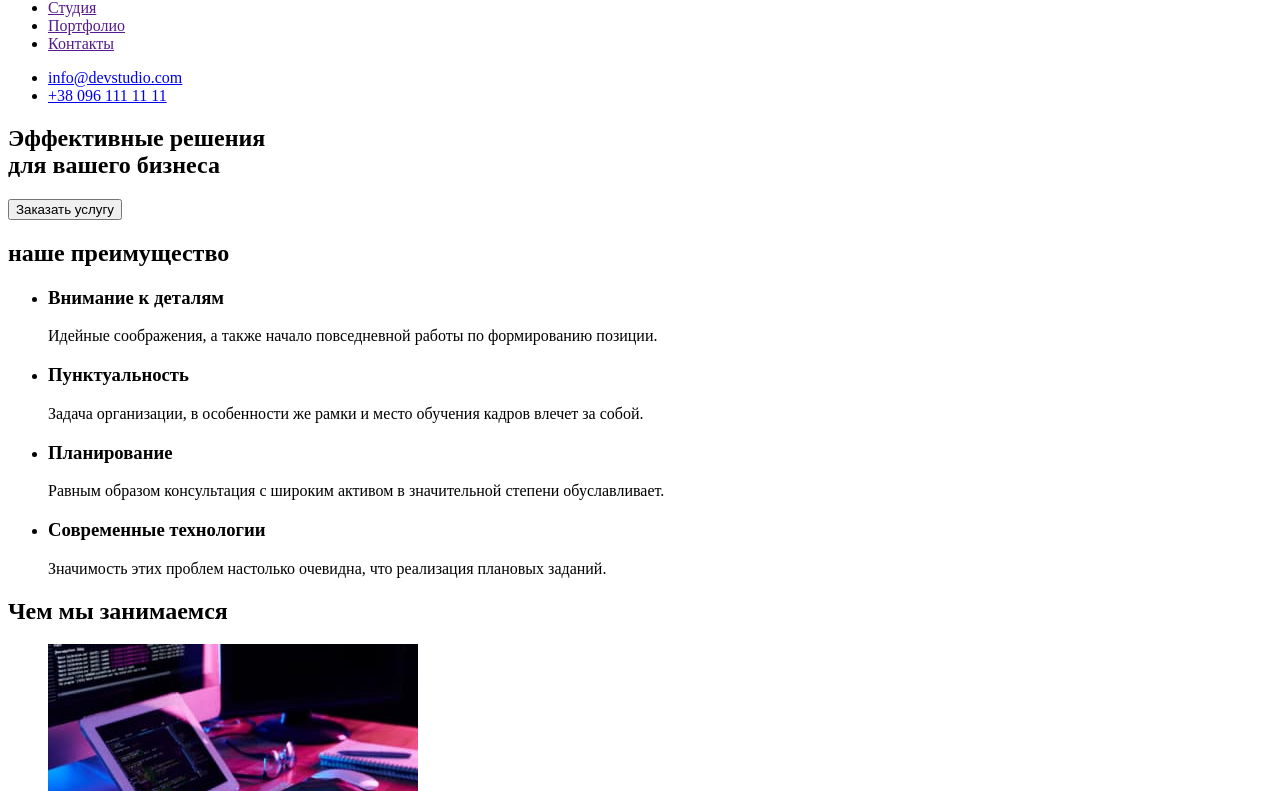
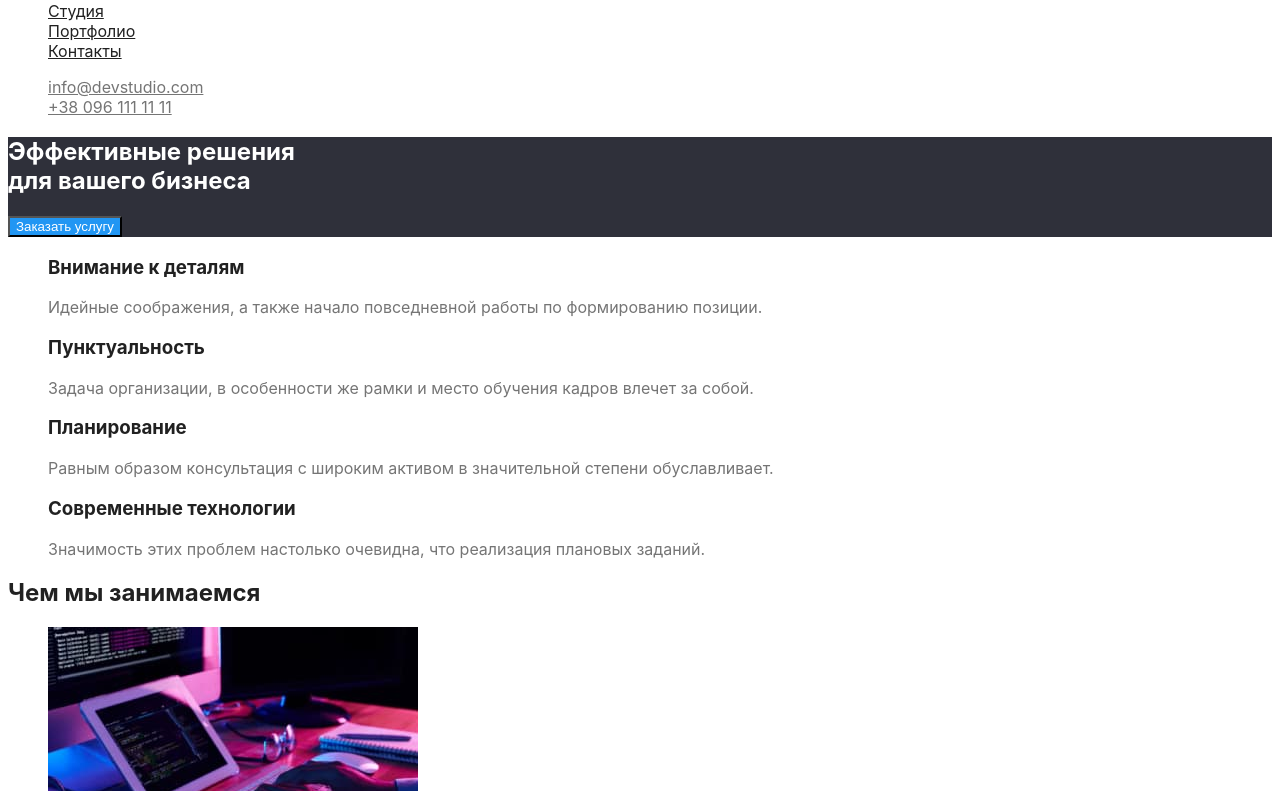
Before and after one commit to ivanytskyi2407/goit-markup-hw-02, a plain HTML site: page index.html in a window 1280 px wide. Shown: the part 43-834 px from the top of the page. Drawn offline with Linux system fonts and the light colour scheme.

Commit message:
Update index.html

```diff
--- a/index.html
+++ b/index.html
@@ -1,23 +1,29 @@
 <!DOCTYPE html>
 <html lang="ru">
   <head>
+    <style>
+      @import url("https://fonts.googleapis.com/css2?family=Raleway:wght@700&family=Roboto:wght@400;500;700;900&display=swap");
+    </style>
     <meta charset="UTF-8" />
     <meta http-equiv="X-UA-Compatible" content="IE=edge" />
     <meta name="viewport" content="width=device-width, initial-scale=1.0" />
     <title>Студия</title>
+    <link rel="stylesheet" href="./css/style.css" />
   </head>
   <body>
     <!--Шапка-->
     <header>
-      <a href="./index.html">WebStudio</a>
+      <a class="logo" href="./index.html"
+        >Web<span class="logo-studio">Studio</span></a
+      >
       <nav>
-        <ul>
+        <ul class="site-nav list">
           <li><a href="">Студия</a></li>
           <li><a href="">Портфолио</a></li>
           <li><a href="">Контакты</a></li>
         </ul>
       </nav>
-      <ul>
+      <ul class="auth-nav list">
         <li><a href="maito:info@devstudio.com">info@devstudio.com</a></li>
         <li><a href="tel:+380961111111">+38 096 111 11 11</a></li>
       </ul>
@@ -25,37 +31,38 @@
     <!--Main-->
     <main>
       <!--Заказ услуг-->
-      <section>
+      <section class="order">
         <h1>Эффективные решения <br />для вашего бизнеса</h1>
         <button type="button">Заказать услугу</button>
       </section>
       <!--наше преимущество-->
-      <section>
-        <h2 hide>наше преимущество</h2>
-        <ul>
+      <section class="section">
+        <h2 class="section-title" hidden>наше преимущество</h2>
+
+        <ul class="features list">
           <li>
-            <h3>Внимание к деталям</h3>
+            <h3 class="title">Внимание к деталям</h3>
             <p>
               Идейные соображения, а также начало повседневной работы по
               формированию позиции.
             </p>
           </li>
           <li>
-            <h3>Пунктуальность</h3>
+            <h3 class="title">Пунктуальность</h3>
             <p>
               Задача организации, в особенности же рамки и место обучения кадров
               влечет за собой.
             </p>
           </li>
           <li>
-            <h3>Планирование</h3>
+            <h3 class="title">Планирование</h3>
             <p>
               Равным образом консультация с широким активом в значительной
               степени обуславливает.
             </p>
           </li>
           <li>
-            <h3>Современные технологии</h3>
+            <h3 class="title">Современные технологии</h3>
             <p>
               Значимость этих проблем настолько очевидна, что реализация
               плановых заданий.
@@ -64,9 +71,9 @@
         </ul>
       </section>
       <!--Чем мы занимаемся-->
-      <section>
-        <h2>Чем мы занимаемся</h2>
-        <ul>
+      <section class="section">
+        <h2 class="section-title">Чем мы занимаемся</h2>
+        <ul class="list">
           <li>
             <img
               src="./image/box1.jpg"
@@ -94,9 +101,9 @@
         </ul>
       </section>
       <!--Наша команда-->
-      <section>
-        <h2>Наша команда</h2>
-        <ul>
+      <section class="section">
+        <h2 class="section-title">Наша команда</h2>
+        <ul class="list">
           <li>
             <img
               src="./image/igor.jpg"
@@ -144,7 +151,7 @@
     <footer>
       <a href="./index.html">WebStudio</a>
       <address>
-        <ul>
+        <ul class="list">
           <li><a href="">г. Киев, пр-т Леси Украинки, 26</a></li>
           <li><a href="maito:info@devstudio.com">info@devstudio.com</a></li>
           <li><a href="tel:+380961111111">+38 096 111 11 11</a></li>
```
